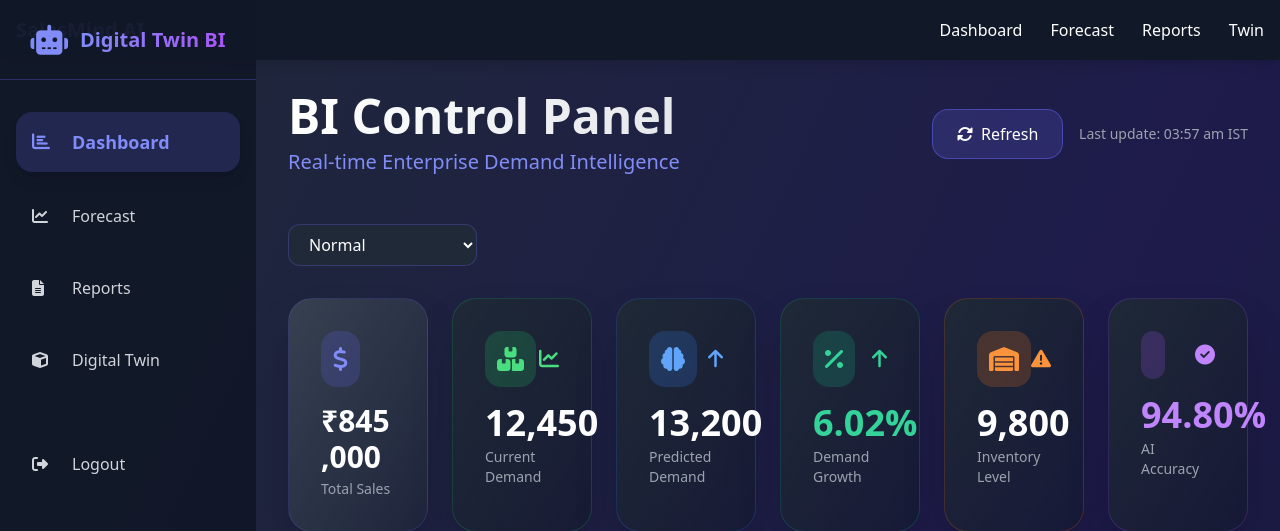
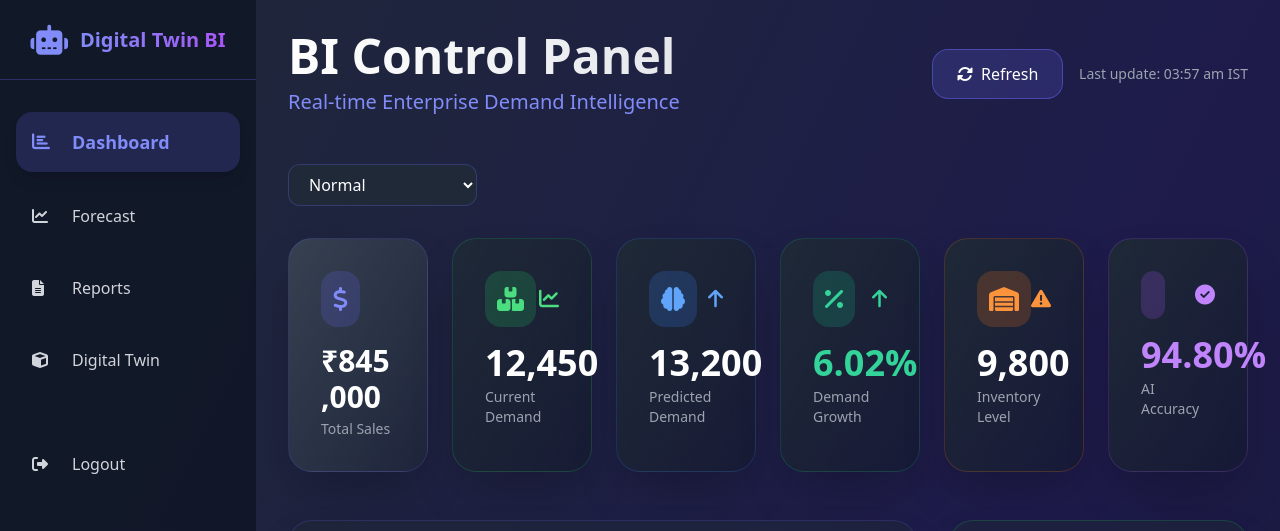
Before and after one commit to Nivetha2405/salesmind-dtbi, a Flask app: page /dashboard in a window 1280 px wide. Shown: the top 531 px of the page. Run offline with Flask 3, Linux system fonts and the light colour scheme; some libraries are stand-ins or nearby versions.

Commit message:
Update dashboard.html

```diff
--- a/templates/dashboard.html
+++ b/templates/dashboard.html
@@ -17,17 +17,7 @@
     </script>
 </head>
 <body class="bg-gradient-to-br from-gray-800 via-indigo-950 to-gray-900 text-white min-h-screen">
-    <!-- Top Navigation -->
-<nav class="bg-gray-900 p-4 flex justify-between items-center shadow-lg">
-    <h2 class="text-xl font-bold text-indigo-400">SalesMind AI</h2>
 
-    <div class="space-x-6">
-        <a href="{{ url_for('dashboard') }}" class="hover:text-indigo-400">Dashboard</a>
-        <a href="{{ url_for('forecast') }}" class="hover:text-indigo-400">Forecast</a>
-        <a href="{{ url_for('reports') }}" class="hover:text-indigo-400">Reports</a>
-        <a href="{{ url_for('twin') }}" class="hover:text-indigo-400">Twin</a>
-    </div>
-</nav>
     <!-- Sidebar -->
     <aside class="fixed inset-y-0 left-0 z-50 w-64 bg-gray-900/95 backdrop-blur-none md:backdrop-blur-mdborder-r border-indigo-500/30 transform -translate-x-full lg:translate-x-0 transition-transform duration-300 ease-in-out" id="sidebar">
         <div class="flex items-center justify-center h-20 border-b border-indigo-500/30">
```
